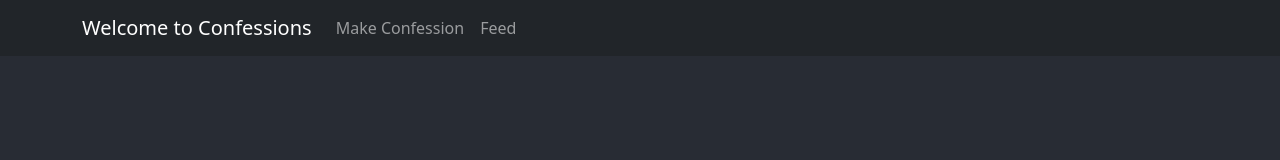
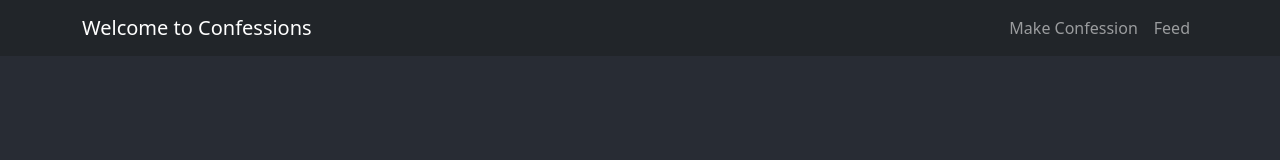
Before and after one commit to thefirsthero/confessions, a React (Create React App) app in the folder frontend/: page / in a window 1280 px wide. Shown: the top 160 px of the page. Built offline with nearby package versions, Linux system fonts and the light colour scheme; no server answers.

Commit message:
fixing right-justification on navbar

```diff
--- a/frontend/src/components/common/Navbar.js
+++ b/frontend/src/components/common/Navbar.js
@@ -10,7 +10,7 @@ function AppNavbar() {
       <Container>
         <Navbar.Brand href="#home">Welcome to Confessions</Navbar.Brand>
         <Navbar.Toggle aria-controls="responsive-navbar-nav" />
-        <Navbar.Collapse id="responsive-navbar-nav">
+        <Navbar.Collapse id="responsive-navbar-nav" className="justify-content-end">
           <Nav className="ml-auto">
             <Nav.Item>
               <NavLink to="/make-confession" className="nav-link">
```
